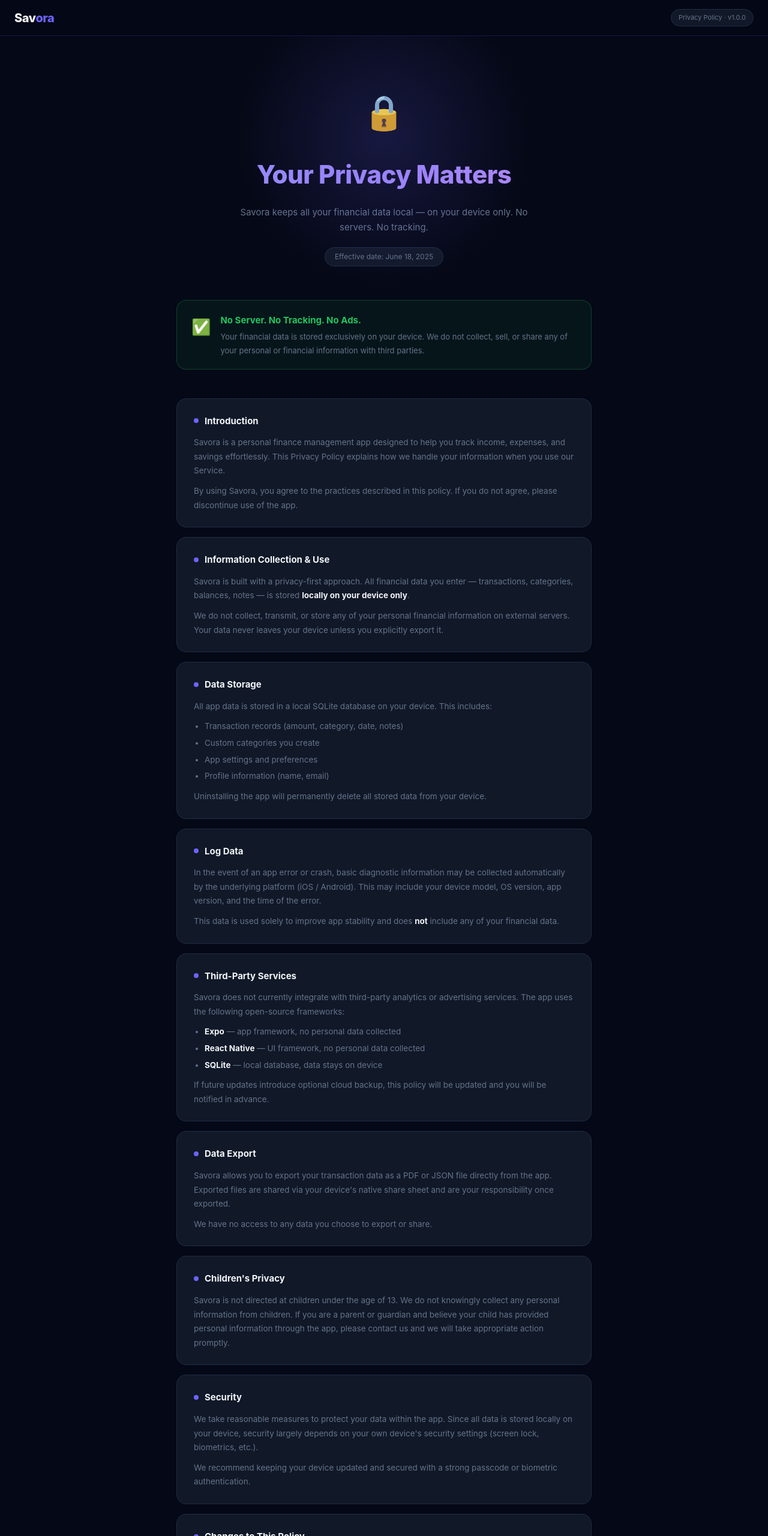
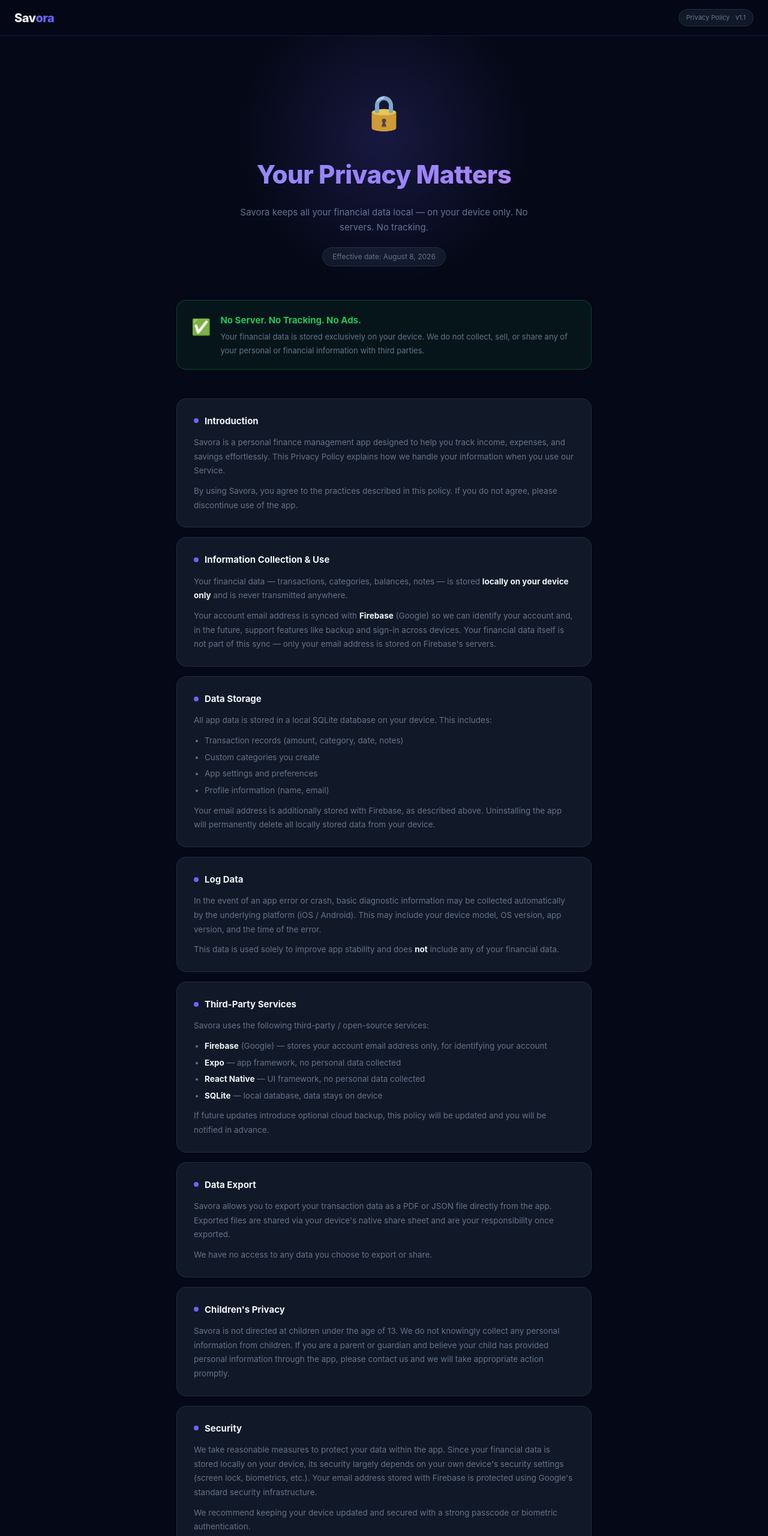
Before and after one commit to sameerawelikandage/savora-privacy, a plain HTML site: page index.html in a window 1280 px wide. Shown: the top 2560 px of the page at 60% size. Drawn offline with Linux system fonts and the light colour scheme.

Commit message:
Update index.html

```diff
--- a/index.html
+++ b/index.html
@@ -163,7 +163,7 @@
 <!-- NAV -->
 <nav>
   <div class="nav-logo">Sav<span>ora</span></div>
-  <span class="nav-badge">Privacy Policy · v1.0.0</span>
+  <span class="nav-badge">Privacy Policy · v1.1</span>
 </nav>
 
 <!-- HERO -->
@@ -171,7 +171,7 @@
   <span class="hero-icon">🔒</span>
   <h1>Your Privacy Matters</h1>
   <p>Savora keeps all your financial data local — on your device only. No servers. No tracking.</p>
-  <span class="date-badge">Effective date: June 18, 2025</span>
+  <span class="date-badge">Effective date: August 8, 2026</span>
 </section>
 
 <!-- HIGHLIGHT -->
@@ -196,8 +196,8 @@
 
   <div class="section">
     <div class="section-head"><div class="section-dot"></div><h2>Information Collection &amp; Use</h2></div>
-    <p>Savora is built with a privacy-first approach. All financial data you enter — transactions, categories, balances, notes — is stored <strong style="color:var(--text)">locally on your device only</strong>.</p>
-    <p style="margin-top:10px">We do not collect, transmit, or store any of your personal financial information on external servers. Your data never leaves your device unless you explicitly export it.</p>
+    <p>Your financial data — transactions, categories, balances, notes — is stored <strong style="color:var(--text)">locally on your device only</strong> and is never transmitted anywhere.</p>
+    <p style="margin-top:10px">Your account email address is synced with <strong style="color:var(--text)">Firebase</strong> (Google) so we can identify your account and, in the future, support features like backup and sign-in across devices. Your financial data itself is not part of this sync — only your email address is stored on Firebase's servers.</p>
   </div>
 
   <div class="section">
@@ -209,7 +209,7 @@
       <li>App settings and preferences</li>
       <li>Profile information (name, email)</li>
     </ul>
-    <p style="margin-top:10px">Uninstalling the app will permanently delete all stored data from your device.</p>
+    <p style="margin-top:10px">Your email address is additionally stored with Firebase, as described above. Uninstalling the app will permanently delete all locally stored data from your device.</p>
   </div>
 
   <div class="section">
@@ -220,8 +220,9 @@
 
   <div class="section">
     <div class="section-head"><div class="section-dot"></div><h2>Third-Party Services</h2></div>
-    <p>Savora does not currently integrate with third-party analytics or advertising services. The app uses the following open-source frameworks:</p>
+    <p>Savora uses the following third-party / open-source services:</p>
     <ul style="margin-top:10px">
+      <li><strong style="color:var(--text)">Firebase</strong> (Google) — stores your account email address only, for identifying your account</li>
       <li><strong style="color:var(--text)">Expo</strong> — app framework, no personal data collected</li>
       <li><strong style="color:var(--text)">React Native</strong> — UI framework, no personal data collected</li>
       <li><strong style="color:var(--text)">SQLite</strong> — local database, data stays on device</li>
@@ -242,7 +243,7 @@
 
   <div class="section">
     <div class="section-head"><div class="section-dot"></div><h2>Security</h2></div>
-    <p>We take reasonable measures to protect your data within the app. Since all data is stored locally on your device, security largely depends on your own device's security settings (screen lock, biometrics, etc.).</p>
+    <p>We take reasonable measures to protect your data within the app. Since your financial data is stored locally on your device, its security largely depends on your own device's security settings (screen lock, biometrics, etc.). Your email address stored with Firebase is protected using Google's standard security infrastructure.</p>
     <p style="margin-top:10px">We recommend keeping your device updated and secured with a strong passcode or biometric authentication.</p>
   </div>
 
@@ -255,8 +256,8 @@
   <div class="section">
     <div class="section-head"><div class="section-dot"></div><h2>Contact Us</h2></div>
     <p>If you have any questions, concerns, or requests regarding this Privacy Policy, feel free to reach out:</p>
-    <a class="email-btn" href="mailto:support@savora.app">
-      📧 support@savora.app
+    <a class="email-btn" href="mailto:smartbyte.app@gmail.com">
+      📧 smartbyte.app@gmail.com
     </a>
   </div>
 
@@ -264,8 +265,8 @@
 
 <!-- FOOTER -->
 <footer>
-  <p>© 2025 Savora. All rights reserved.</p>
-  <p>Last updated: June 18, 2025 &nbsp;·&nbsp; <a href="mailto:support@savora.app">support@savora.app</a></p>
+  <p>© 2026 Smartbyte. All rights reserved.</p>
+  <p>Last updated: August 8, 2026 &nbsp;·&nbsp; <a href="mailto:smartbyte.app@gmail.com">smartbyte.app@gmail.com</a></p>
 </footer>
 
 </body>
```
